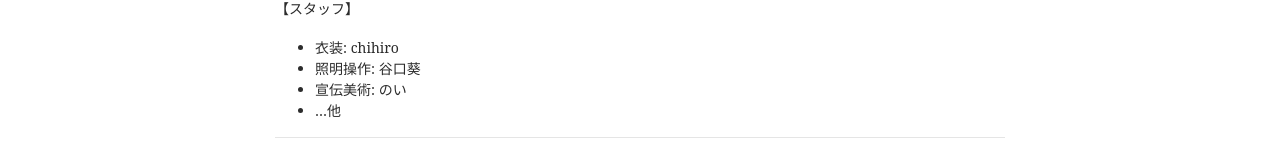
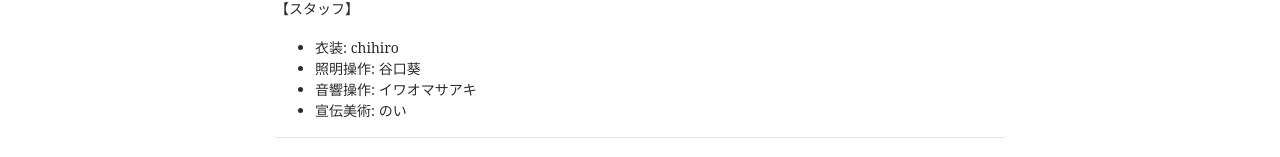
Before and after one commit to ngmsh/ngmsh.github.io, a plain HTML site: page next/index.html in a window 1280 px wide. Shown: the part 2371-2528 px from the top of the page. Drawn offline with nearby package versions, Linux system fonts and the light colour scheme; some packages are replaced by stand-ins of ours.

Commit message:
publish by circleci

```diff
--- a/next/index.html
+++ b/next/index.html
@@ -221,8 +221,8 @@
 <ul>
 <li>衣装: chihiro</li>
 <li>照明操作: 谷口葵</li>
+<li>音響操作: イワオマサアキ</li>
 <li>宣伝美術: のい</li>
-<li>&hellip;他</li>
 </ul>
 
 <hr />
```
